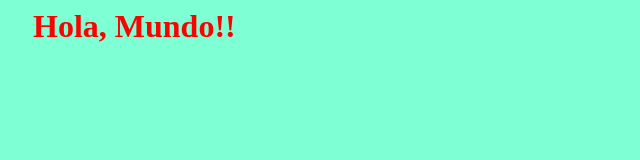
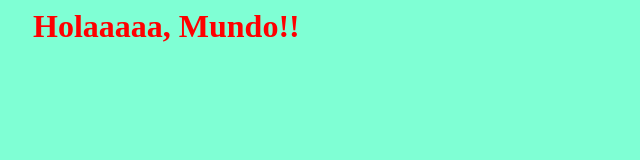
Before and after one commit to rafaelultra/Repositorio_pages, a plain HTML site: page index.html in a window 1280 px wide. Shown: the whole page, without its empty margins (0-640 px from the left). Drawn offline with Linux system fonts and the light colour scheme.

Commit message:
cambio 3

```diff
--- a/index.html
+++ b/index.html
@@ -6,6 +6,6 @@
     <link rel="stylesheet" href="./mystyles.css">
 </head>
 <body>
-    <h1>Hola, Mundo!!</h1>
+    <h1>Holaaaaa, Mundo!!</h1>
 </body>
 </html>
```
